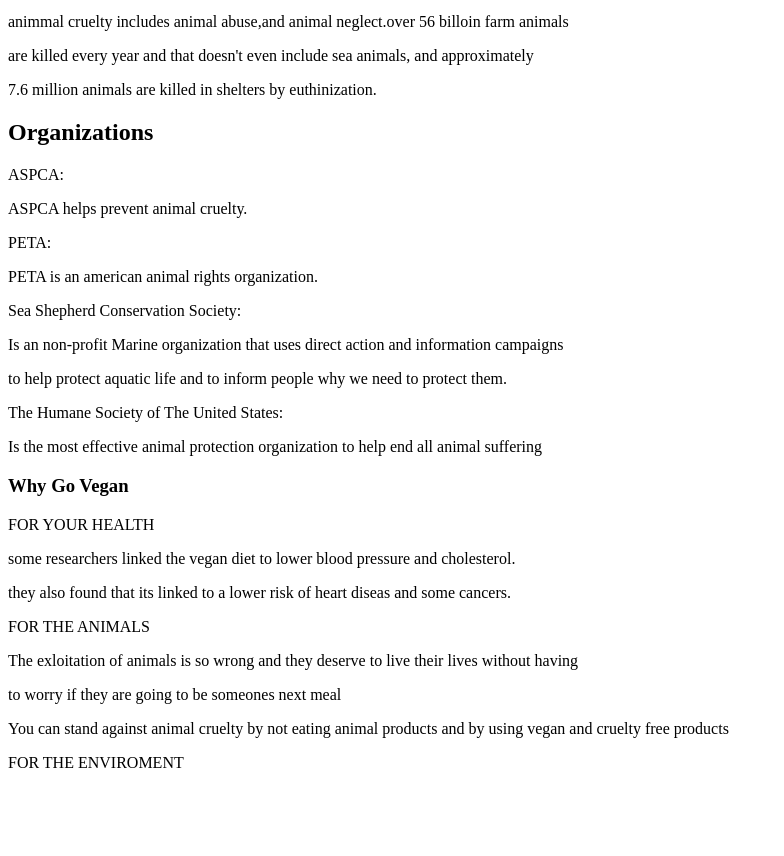
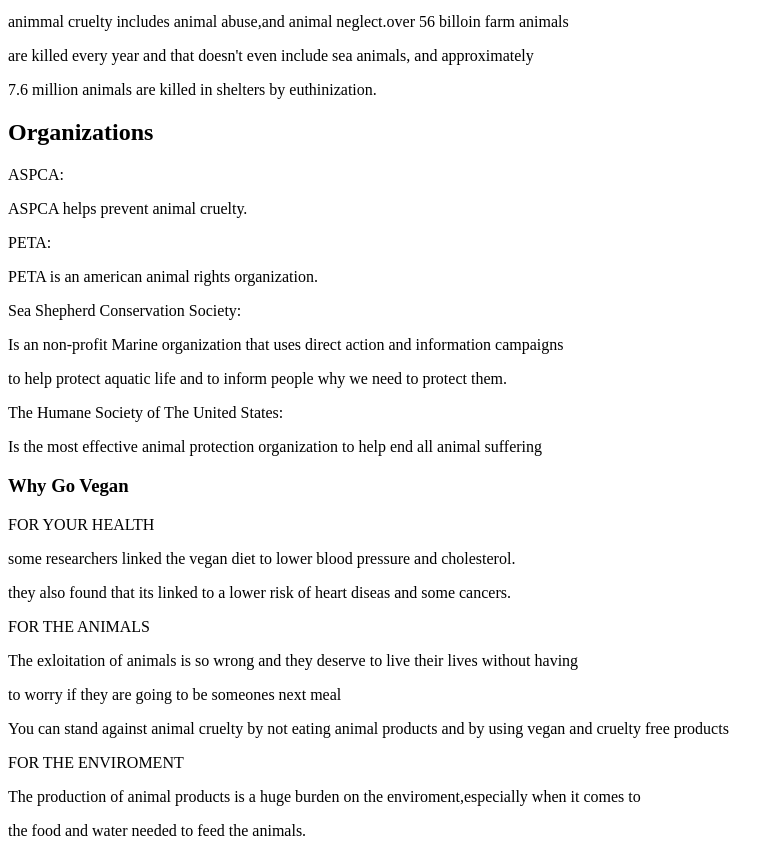
Before and after one commit to diamondr22/diamondr22.github.io, a plain HTML site: page index.html in a window 1280 px wide. Shown: the part 87-943 px from the top of the page, without its empty margins (0-784 px from the left). Before the commit the page ends 875 px from the top, so only its background shows below. Drawn offline with Linux system fonts and the light colour scheme.

Commit message:
Update index.html

```diff
--- a/index.html
+++ b/index.html
@@ -22,3 +22,5 @@
 <p>to worry if they are going to be someones next meal</p>
 <p>You can stand against animal cruelty by not eating animal products and by using vegan and cruelty free products</p>
 <p>FOR THE ENVIROMENT</p>
+<p>The production of animal products is a huge burden on the enviroment,especially when it comes to</p>
+<p>the food and water needed to feed the animals.
```
